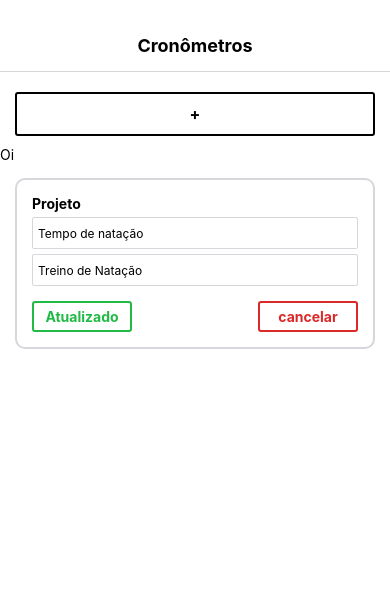
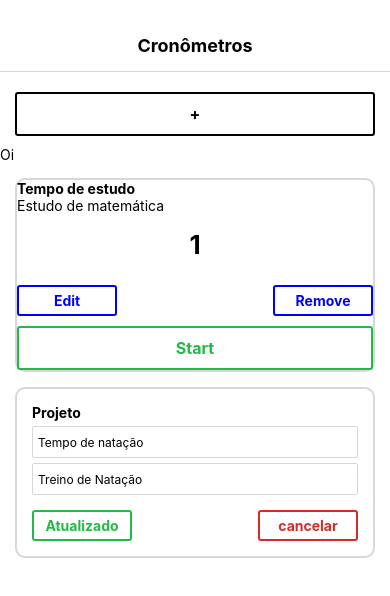
Before and after one commit to lucaspere/time-tracking-app, a React Native app: screen / in a window 390 px wide. Shown: the top 596 px of the page. Built offline with nearby package versions, Linux system fonts and the light colour scheme.

Commit message:
configurando o component Timer

```diff
--- a/components/EditableTimer.js
+++ b/components/EditableTimer.js
@@ -1,5 +1,5 @@
 import React from 'react';
-import {View, Text, StyleSheet} from 'react-native';
+import { View, Text, StyleSheet } from 'react-native';
 
 import TimerForm from './TimerForm';
 import Timer from './Timer';
@@ -14,19 +14,21 @@ const EditableTimer = ({
    editFormOpen,
 }) => {
 
-   if(editFormOpen) {
+   if (editFormOpen) {
       return <TimerForm id={id} title={title} project={project} />
    }
 
    return (
-      <Text>Oi</Text>
-      // <Timer
-      //    id={id}
-      //    title={title}
-      //    project={project}
-      //    elapsed={elapsed}
-      //    isRunning={isRunning}
-      // />
+      <View>
+         <Text>Oi</Text>
+         <Timer
+            id={id}
+            title={title}
+            project={project}
+            elapsed={elapsed}
+            isRunning={isRunning}
+         />
+      </View>
    )
 };
 
--- a/components/Timer.js
+++ b/components/Timer.js
@@ -0,0 +1,47 @@
+import React from 'react';
+import { StyleSheet, View, Text } from 'react-native';
+
+import TimerButton from './TimerButton';
+
+const Timer = ({ title, project, elapsed }) => {
+
+   return (
+      <View style={styles.timerContainer}>
+         <Text style={styles.title}>{title}</Text>
+         <Text>{project}</Text>
+         <Text style={styles.elapsedTime}>1</Text>
+         <View style={styles.buttonGroup}>
+            <TimerButton color="blue" small title="Edit" />
+            <TimerButton color="blue" small title="Remove" />
+         </View>
+         <TimerButton color="#21BA45" title="Start" />
+      </View>
+   );
+}
+
+const styles = StyleSheet.create({
+   timerContainer: {
+      backgroundColor: 'white',
+      borderColor: '#d6d7da',
+      borderWidth: 2,
+      borderRadius: 10,
+      margin: 15,
+      marginBottom: 0,
+   },
+   title: {
+      fontSize: 14,
+      fontWeight: 'bold',
+   },
+   elapsedTime: {
+      fontSize: 26,
+      fontWeight: 'bold',
+      textAlign: 'center',
+      paddingVertical: 15,
+   },
+   buttonGroup: {
+      flexDirection: 'row',
+      justifyContent: 'space-between',
+   }
+})
+
+export default Timer
```
